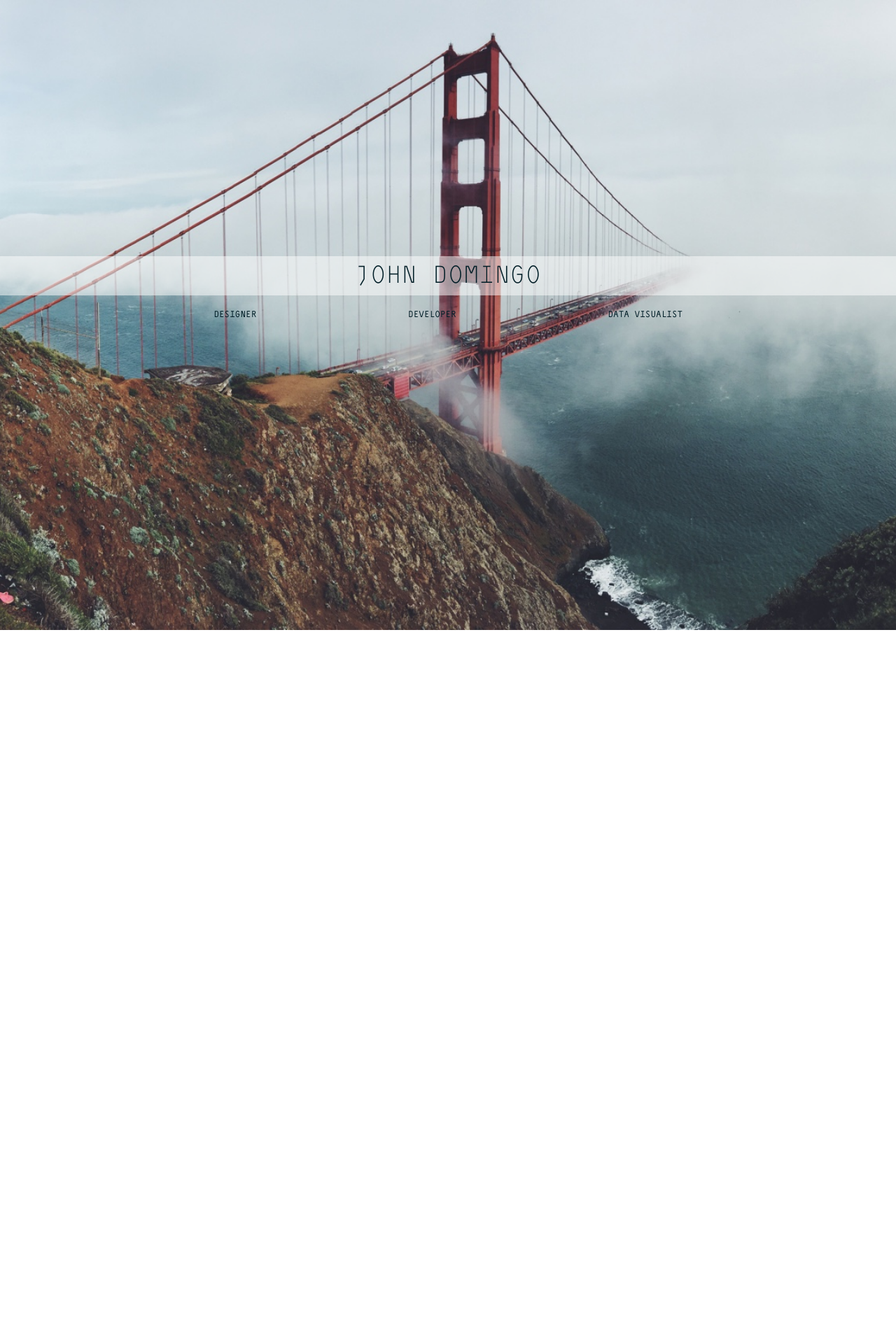
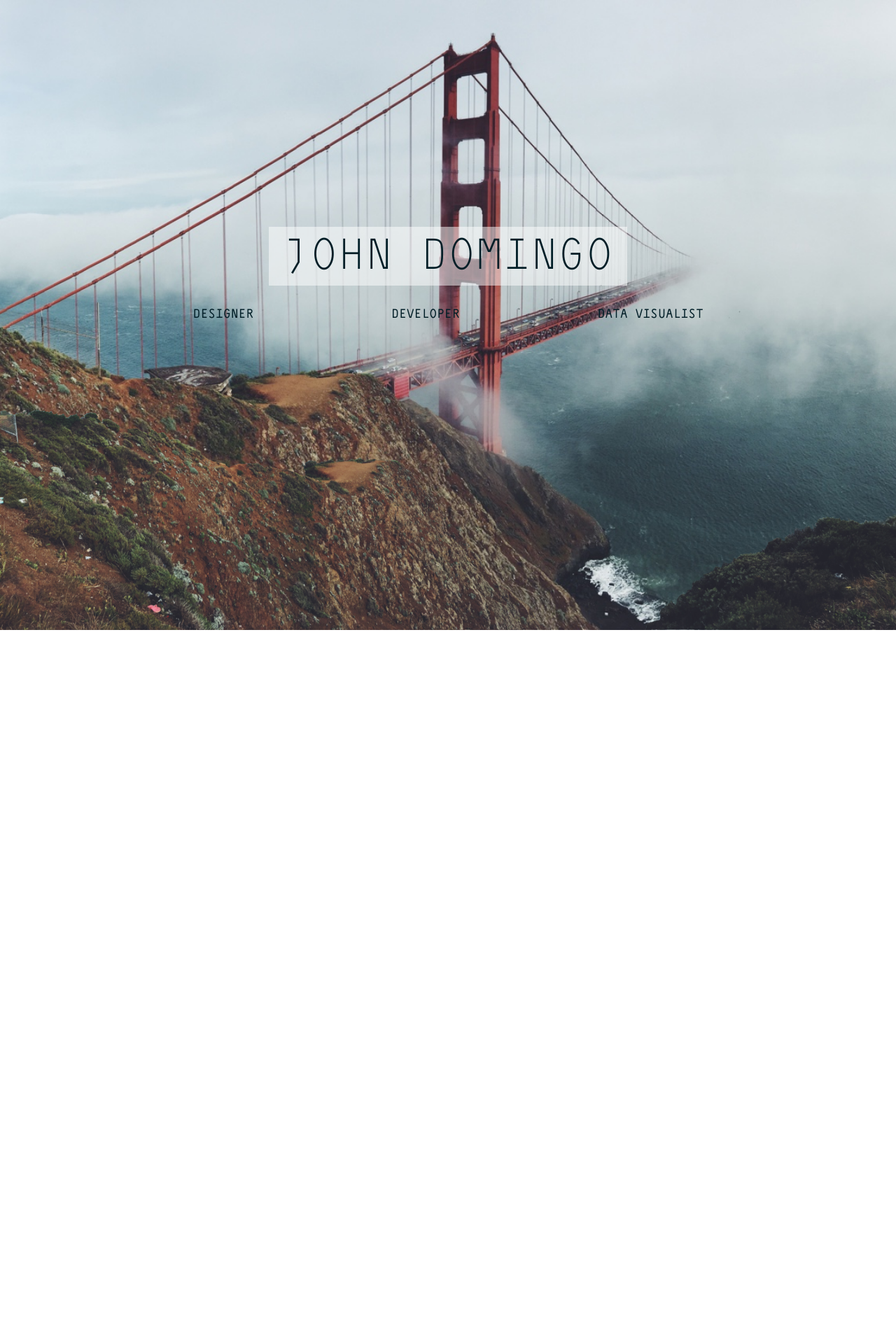
Before and after one commit to jwdomingo/jwdomingo.github.io, a Jekyll site: the page built from index.html, in a window 1280 px wide. Shown: the top 1920 px of the page at 70% size. Built offline with Jekyll 4.4.1, drawn with Linux system fonts in a browser that asks for light colours.

Commit message:
Modified translations using Safari Web Inspector

```diff
--- a/_sass/_home.sass
+++ b/_sass/_home.sass
@@ -136,47 +136,36 @@
 ///////////////////
 // MEDIA QUERIES //
 ///////////////////
-@media only screen and (max-height: 320px)
+@media only screen and (max-height: 375px) and (-webkit-min-device-pixel-ratio: 1.5)
   header
     #main-title.container
-      +transform(translate(-50%, -110%))
+      +transform(translate(-50%, -80%))
 
       h1
         font-size: 2.5em !important
 
     #sub-title.container
-      +transform(translate(-50%, -5%))
+      width: 400px
+      +transform(translate(-50%, 85%))
 
       h6.sub-title
         p.tag-list
-          +transform(translate(-50%, 65%))
+          +transform(translate(-50%, 120%))
 
     #about-text.container
-      +transform(translate(-50%, 40%))
+      +transform(translate(-50%, 120%))
 
     .profile-img
       +size(80px !important)
-      +transform(translate(-50%, -200%))
+      +transform(translate(-50%, -150%))
 
-@media only screen and (max-height: 375px)
-  header
-    #sub-title.container
-      +transform(translate(-50%, -10%))
-
-      h6.sub-title
-        p.tag-list
-          +transform(translate(-50%, 75%))
-
-    #about-text.container
-      +transform(translate(-50%, 60%))
-
-@media only screen and (min-width: 321px) and (max-height: 320px)
+@media only screen and (min-width: 321px) and (min-height: 375px)
   header
     #main-title.container
       h1
         font-size: 11.75vw
 
-@media only screen and (min-width: 500px) and (max-height: 320px)
+@media only screen and (min-width: 500px) and (min-height: 375px)
   header
     #main-title.container
       h1
@@ -195,7 +184,7 @@
       +size(150px)
       +transform(translate(-50%, -200%))
 
-@media only screen and (min-width: 768px) and (max-height: 320px)
+@media only screen and (min-width: 768px) and (min-height: 375px)
   header
     .bg-img
       background:
@@ -216,7 +205,7 @@
         repeat: no-repeat
         size: cover
 
-@media only screen and (min-width: 992px) and (max-height: 320px)
+@media only screen and (min-width: 992px) and (min-height: 375px)
 
 
 // body
```
